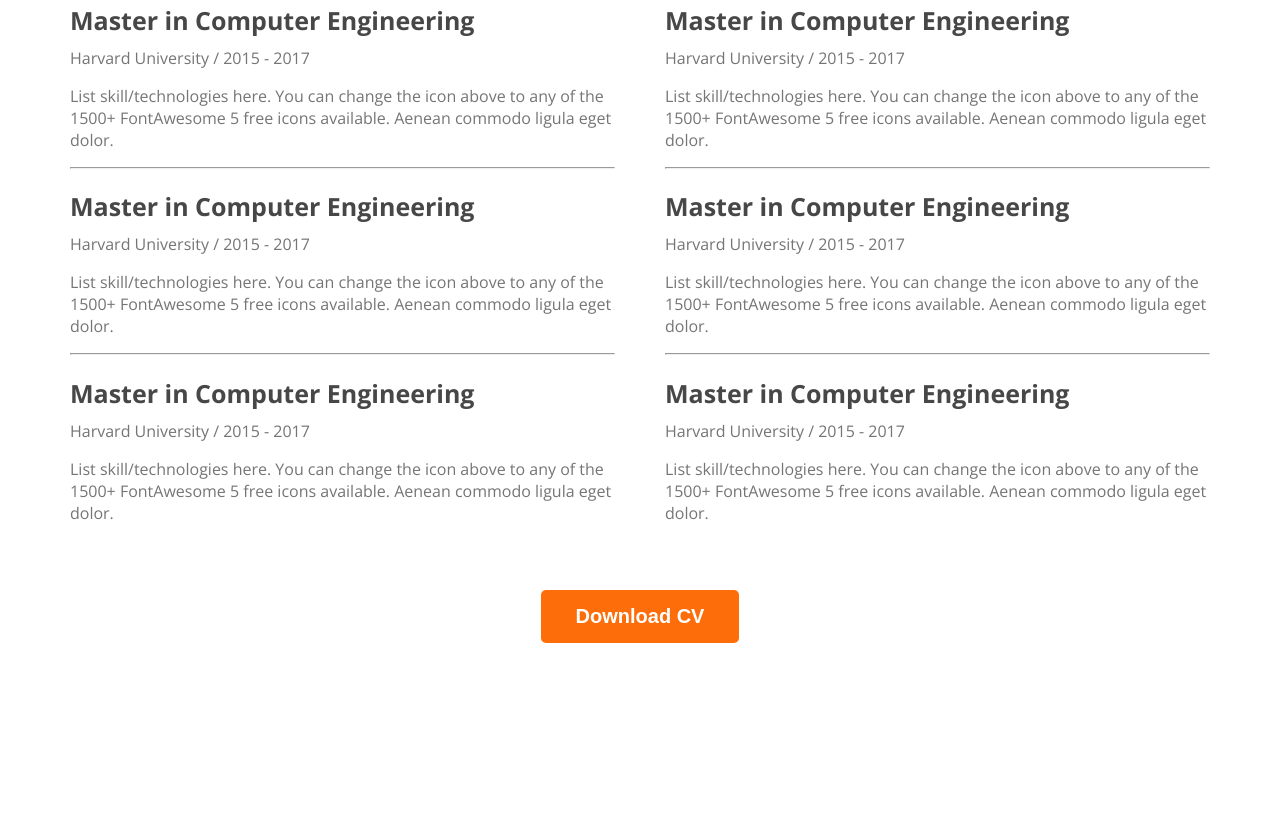
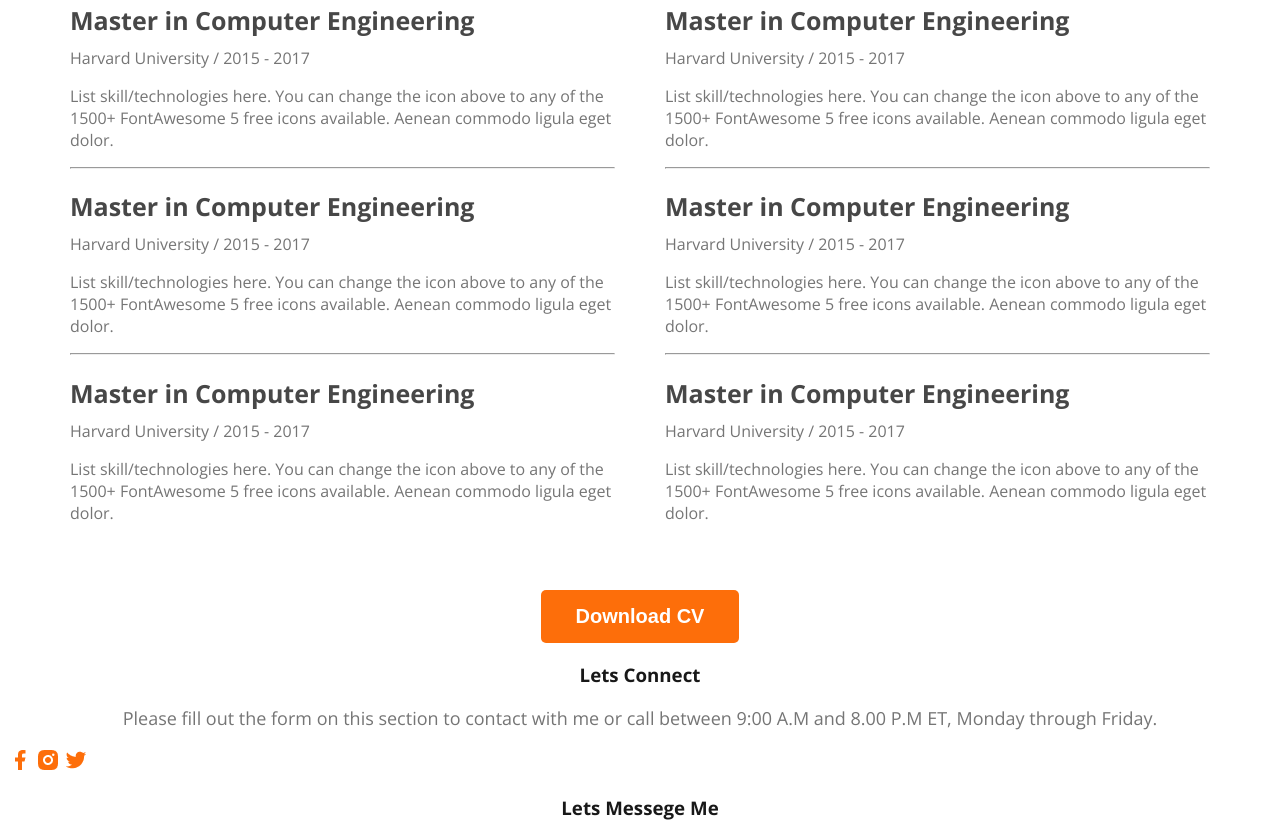
Before and after one commit to NaharJannathun/webdeveloper-portfolio, a plain HTML site: page index.html in a window 1280 px wide. Shown: the part 2022-2861 px from the top of the page. Before the commit the page ends 2673 px from the top, so only its background shows below. Drawn offline with nearby package versions, Linux system fonts and the light colour scheme.

Commit message:
added basic footer

```diff
--- a/index.html
+++ b/index.html
@@ -176,7 +176,21 @@
             <div class="Download-CV"><button class="btn-primary">Download CV</button></div>
         </section>
     </main>
-    <footer></footer>
+    <footer>
+        <div class="footer-column">
+            <h3 class="section-title">Lets Connect</h3>
+            <p class="section-description">Please fill out the form on this section to contact with me or call between
+                9:00 A.M and 8.00 P.M ET, Monday through Friday.</p>
+            <div class="social-media"></div>
+            <a href=""><img src="images/icons/facebook.png" alt=""></a>
+            <a href=""><img src="images/icons/insta.png" alt=""></a>
+            <a href=""><img src="images/icons/twitter.png" alt=""></a>
+        </div>
+        <div class="footer-column">
+            <h3 class="section-title">Lets Messege Me</h3>
+
+        </div>
+    </footer>
 </body>
 
 </html>
--- a/styles/porfolio.css
+++ b/styles/porfolio.css
@@ -194,3 +194,11 @@ main section {
     text-align: center;
     margin-top: 50px;
 }
+
+/* footer style */
+.footer {
+    display: flex;
+    background-color: #FFF8F3;
+    margin-top: 100px;
+    padding: 130px 200px;
+}
```
